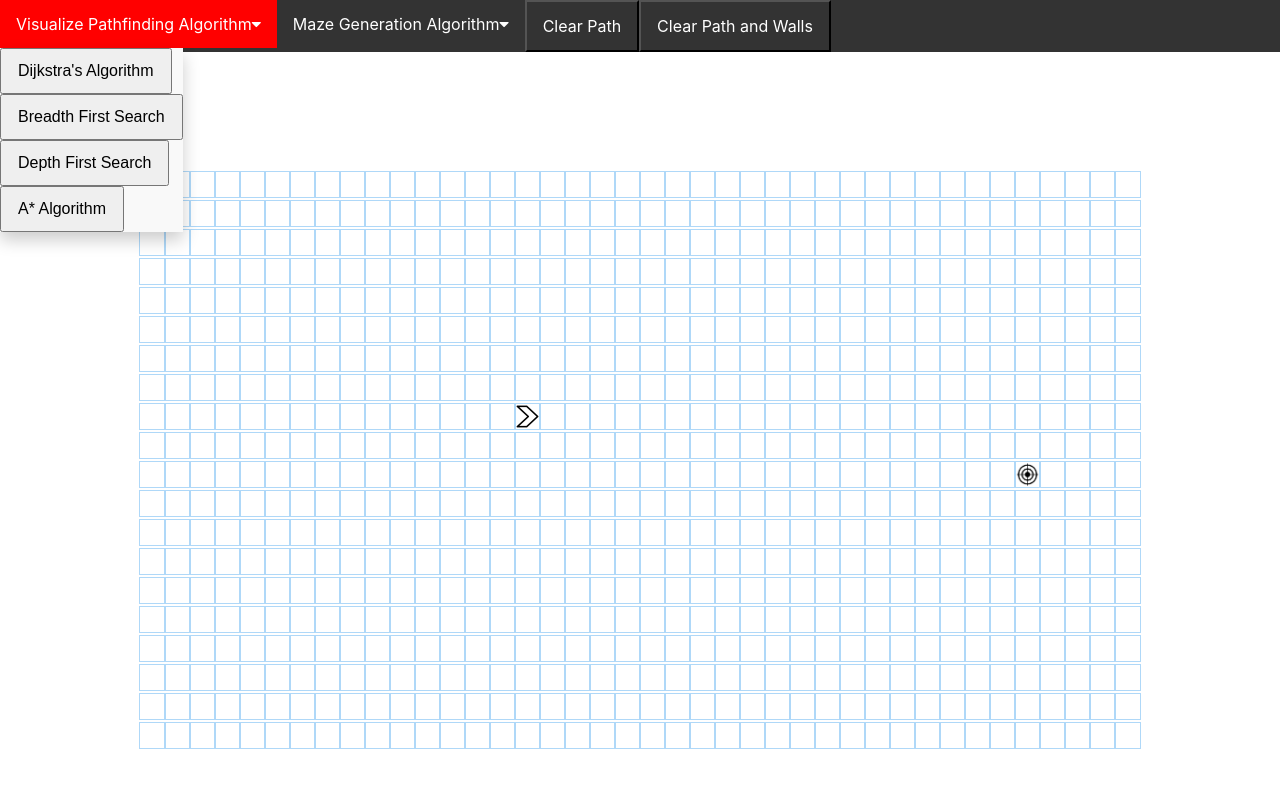
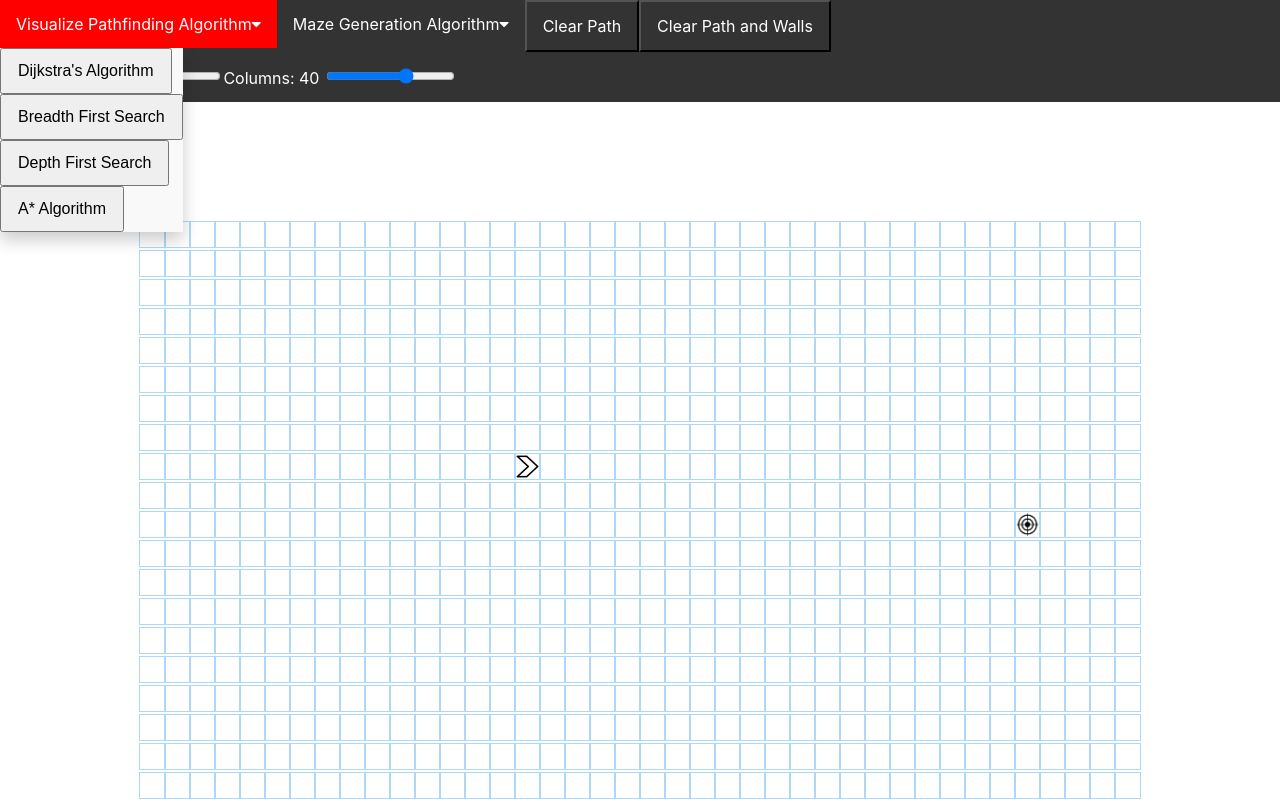
Before and after one commit to daviddsouza2000/pathfinding-visualizer, a React (Create React App) app: page / in a window 1280 px wide. Built offline with nearby package versions, Linux system fonts and the light colour scheme.

Commit message:
rows and columns of grid can be changed with the slider

```diff
--- a/src/PathfindingVisualizer/PathfindingVisualizer.css
+++ b/src/PathfindingVisualizer/PathfindingVisualizer.css
@@ -72,3 +72,15 @@
 .dropdown:hover .dropdown-content {
   display: block;
 }
+
+.sliders-div {
+  float: left;
+  font-size: 16px;
+  border: none;
+  outline: none;
+  color: white;
+  padding: 14px 16px;
+  background-color: inherit;
+  font-family: inherit;
+  margin: 0;
+}
--- a/src/PathfindingVisualizer/PathfindingVisualizer.jsx
+++ b/src/PathfindingVisualizer/PathfindingVisualizer.jsx
@@ -14,8 +14,8 @@ var START_NODE_COL = 15;
 var FINISH_NODE_ROW = 10;
 var FINISH_NODE_COL = 35;
 
-const GRID_ROWS = 20;
-const GRID_COLS = 40;
+var GRID_ROWS = 20;
+var GRID_COLS = 40;
 
 export default function PathfindingVisualizer() {
     const [grid, setGrid] = useState([]);
@@ -23,6 +23,8 @@ export default function PathfindingVisualizer() {
     const [canDraw, setCanDraw] = useState(true); // true if visualizer is run/ already ran to disable creating walls
     const [movingStartNode, setMovingStartNode] = useState(false); // if user is moving start node
     const [movingFinishNode, setMovingFinishNode] = useState(false); // if user is moving finish node
+    const [gridRows, setGridRows] = useState(20);
+    const [gridCols, setGridCols] = useState(40);
 
     useEffect(() => {
         const newGrid = getInitialGrid();
@@ -181,6 +183,24 @@ export default function PathfindingVisualizer() {
         }
     }
 
+    const handleRowSlider = (event) => {
+        if(!canDraw) return;
+        clearGrid(true);
+        const newRowNum = event.target.value
+        setGridRows(newRowNum);
+        const newGrid = getNewGridWithRowsToggled(newRowNum);
+        setGrid(newGrid);
+    }
+
+    const handleColSlider = (event) => {
+        if(!canDraw) return;
+        clearGrid(true);
+        const newColNum = event.target.value
+        setGridCols(newColNum);
+        const newGrid = getNewGridWithColsToggled(newColNum);
+        setGrid(newGrid);
+    }
+
     return (
         <>
             <nav className="navbar">
@@ -218,6 +238,12 @@ export default function PathfindingVisualizer() {
                 </div>
                 <button className="clearButton" onClick={() => clearGrid()}>Clear Path</button>
                 <button className="clearButton" onClick={() => clearGrid(true)}>Clear Path and Walls</button>
+                <div className="sliders-div">
+                    <label for="gridRows">Rows: {gridRows} </label>
+                    <input id="gridRows" type="range" min="5" max="30" value={gridRows} step="1" onChange={handleRowSlider}/>
+                    <label for="gridCols">Columns: {gridCols} </label>
+                    <input id="gridCols" type="range" min="5" max="60" value={gridCols} step="1" onChange={handleColSlider}/>
+                </div>
             </nav>
             <br />
 
@@ -359,3 +385,27 @@ const getInitialGridWithAllWalls = (grid) => {
     }
     return newGrid;
 };
+
+const getNewGridWithRowsToggled = (newRowNum) => {
+    if (START_NODE_ROW >= newRowNum){
+        START_NODE_ROW = newRowNum-1;
+    }
+    if (FINISH_NODE_ROW >= newRowNum){
+        FINISH_NODE_ROW = newRowNum-1;
+    }
+    GRID_ROWS = newRowNum;
+    const newGrid = getInitialGrid();
+    return newGrid;
+}
+
+const getNewGridWithColsToggled = (newColNum) => {
+    if (START_NODE_COL >= newColNum){
+        START_NODE_COL = newColNum-1;
+    }
+    if (FINISH_NODE_COL >= newColNum){
+        FINISH_NODE_COL = newColNum-1;
+    }
+    GRID_COLS = newColNum;
+    const newGrid = getInitialGrid();
+    return newGrid;
+}
```
